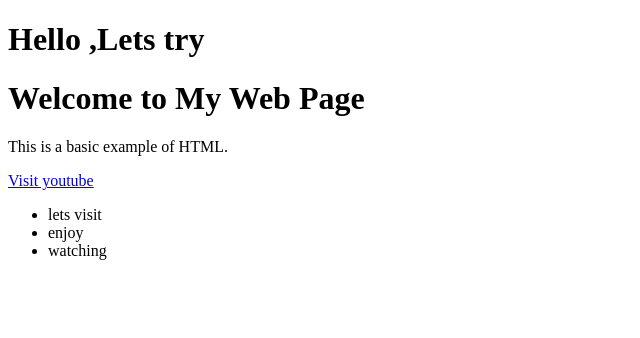
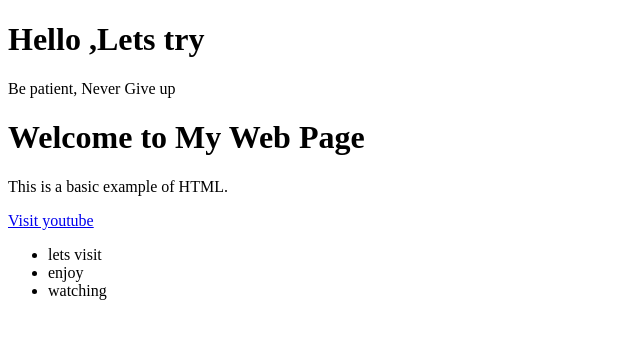
Before and after one commit to Narendra1new/Devops, a plain HTML site: page index.html in a window 1280 px wide. Shown: the whole page, without its empty margins (0-640 px from the left). Drawn offline with Linux system fonts and the light colour scheme.

Commit message:
Update index.html

```diff
--- a/index.html
+++ b/index.html
@@ -6,6 +6,7 @@
 </head>
 <body>
     <h1> Hello ,Lets try </h1>
+    <p> Be patient, Never Give up</p>
 </body>
 <body>
     <h1>Welcome to My Web Page</h1>
```
